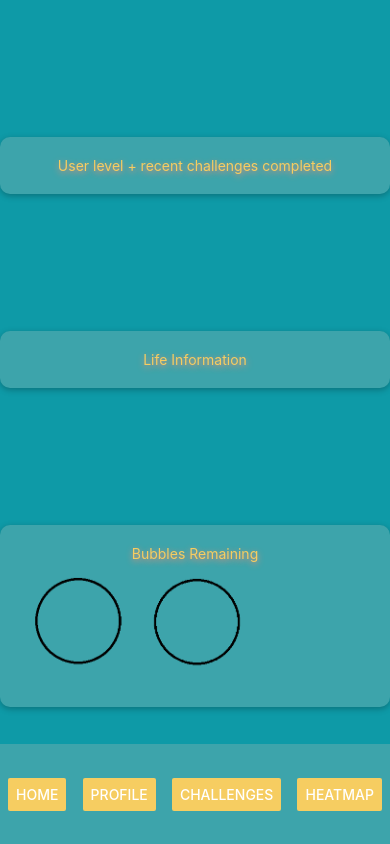
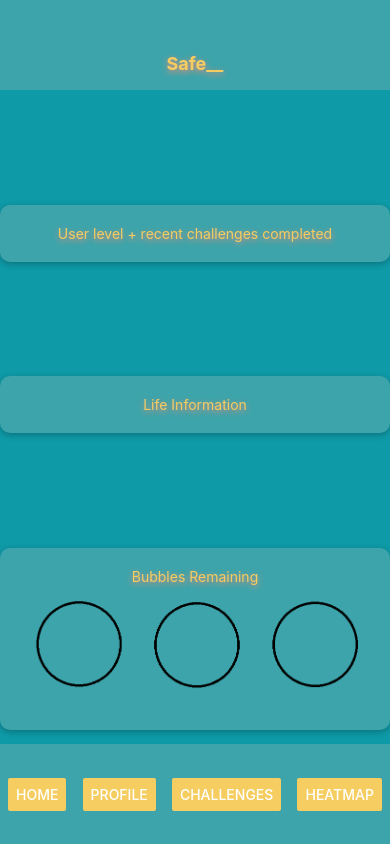
Before and after one commit to trither/capstone-spring-summer-2020, a React Native app: screen / in a window 390 px wide. Built offline with nearby package versions, Linux system fonts and the light colour scheme.

Commit message:
Updated App name and image sizing

```diff
--- a/screens/MainScreen.js
+++ b/screens/MainScreen.js
@@ -17,7 +17,7 @@ import Header from "../components/Header";
 
 const MainScreen = (props) => {
   //API grab lives remaining
-  var lives = 2;
+  var lives = 3;
   // The following determines the image or gif to be displayed based on the number of lives remaining.
   let bubble;
   if (lives === 1){
@@ -36,6 +36,7 @@ const MainScreen = (props) => {
 
   return (
     <View style={styles.screen}>
+      <Header title="Safe__"/>
       <View style={styles.cardContainer}>
         <Card>
           <Text style={styles.text}> User level + recent challenges completed </Text>
@@ -75,7 +76,7 @@ const styles = StyleSheet.create({
   },
 
   image: {
-    width: 360,
+    width: '100%',
     height: 125,
     alignSelf: "center"
   }
```
Also changed, not shown: constants/ColorPalette.js (line endings or trailing spaces).
